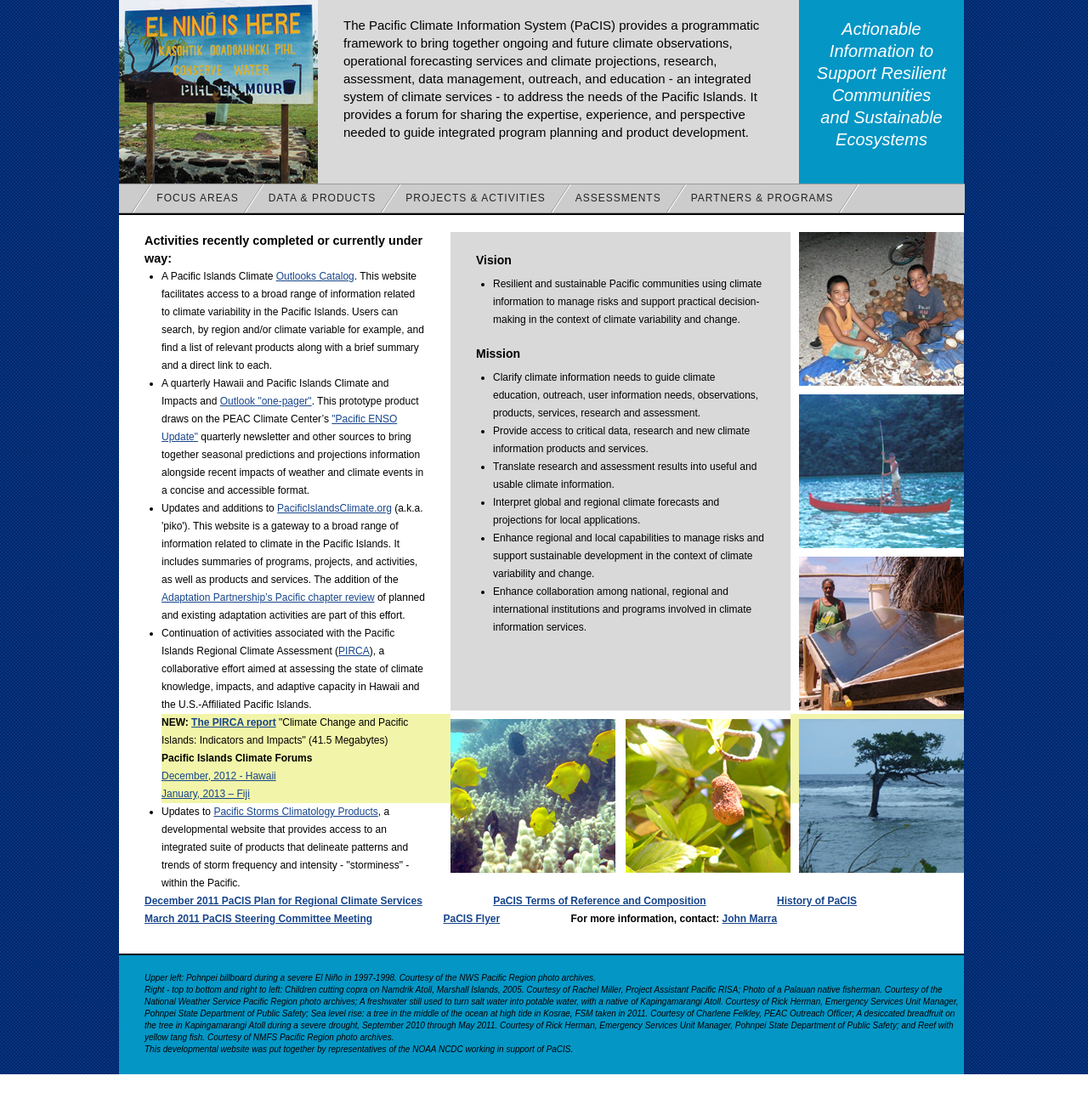
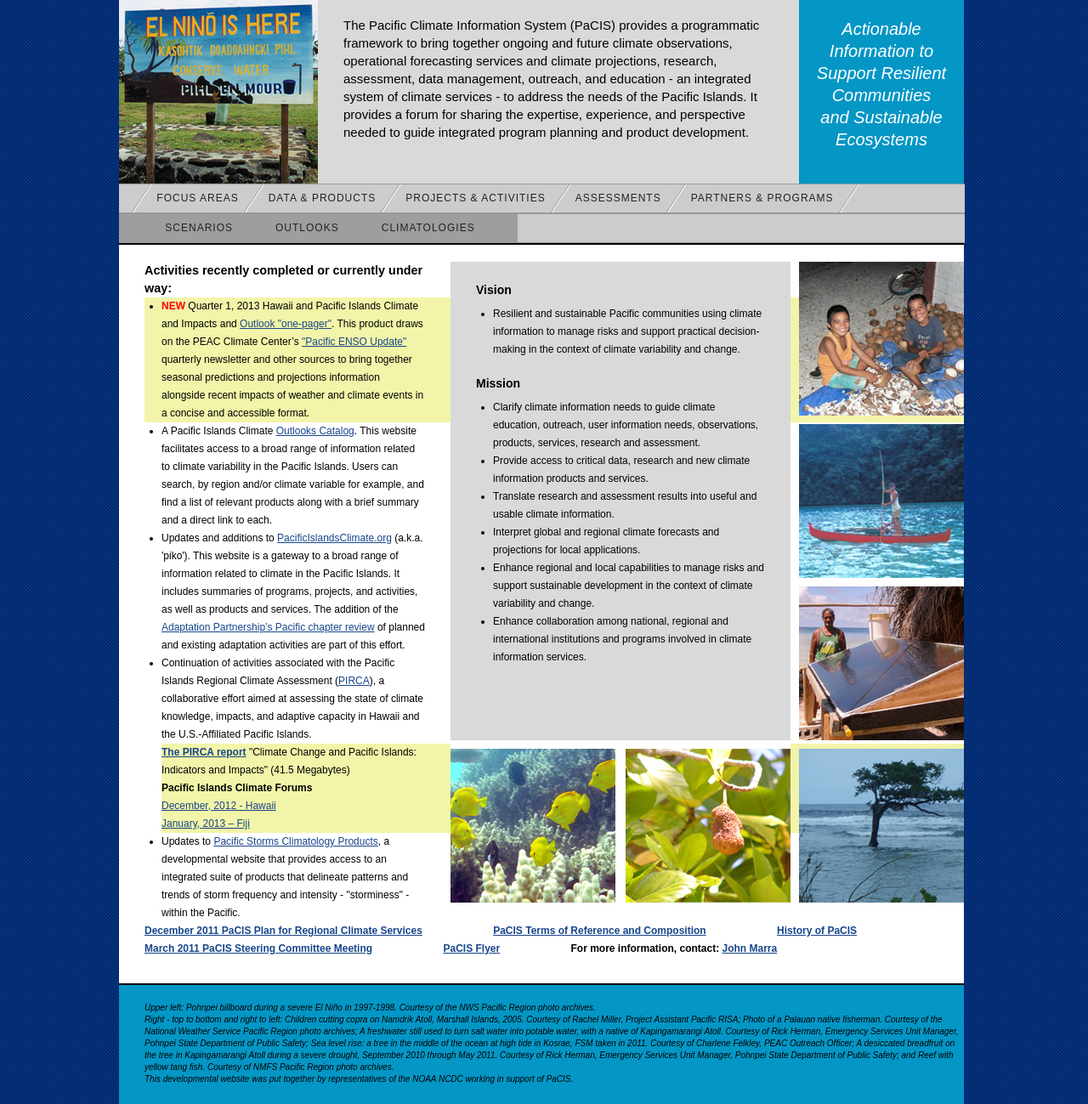
Before and after one commit to ideaesb/pacis-home, a PHP site: page /index.html in a window 1280 px wide. Shown: the part 301-1600 px from the top of the page at 85% size. Before the commit the page ends 1565 px from the top, so only its background shows below. Run offline with PHP 8.4, Linux system fonts and the light colour scheme; grey boxes are pictures that could not be loaded.

Commit message:
outlooks one-pager, new menus

```diff
--- a/css/home.css
+++ b/css/home.css
@@ -181,13 +181,19 @@ li {
 	#nav a {
 		float: left;
 		display: block;
-		padding: 6px 30px 6px 5px;
 		text-decoration: none;
 		font-size: 12px;
 		text-transform:uppercase;
 		color: #222;
+		letter-spacing:1px;
+		}
+   #nav #fslash a {
+		padding: 6px 30px 6px 5px;
 		background: #ccc url(../images/nav_slant.gif) no-repeat top right;
-		letter-spacing:1px;
+		}
+   #nav #bslash a {
+		padding: 6px 50px 6px 0px;
+		background: #ccc url(../images/flip_slant.gif) no-repeat top right;
 		}
 
 	#nav #nav-1 a {
--- a/index.html
+++ b/index.html
@@ -29,12 +29,18 @@
 <p>Actionable Information to Support Resilient Communities and Sustainable Ecosystems</p>
 </div>
 <ul id="nav">
-    <li><a href="#" title="ca">&nbsp;</a></li>
-    <li><a href="javascript:alert('Under Construction');" title="ca"><span>Focus Areas</span></a></li>
-    <li><a href="/daps" title="dnp" target="_blank"><span>Data &amp; Products</span></a></li>
-    <li><a href="/pawz" title="paws" target="_blank"><span>Projects &amp; Activities</span></a></li>
-    <li><a href="/asmts" title="asses" target="_blank"><span>Assessments</span></a></li>
-    <li><a href="/orgs" title="progs" target="_blank"><span>Partners &amp; Programs</span></a></li>
+    <li id="fslash"><a href="#" title="ca">&nbsp;</a></li>
+    <li id="fslash"><a href="javascript:alert('Under Construction');" title="ca"><span>Focus Areas</span></a></li>
+    <li id="fslash"><a href="/daps" title="daps" target="_blank"><span>Data &amp; Products</span></a></li>
+    <li id="fslash"><a href="/pawz" title="paws" target="_blank"><span>Projects &amp; Activities</span></a></li>
+    <li id="fslash"><a href="/asmts" title="asses" target="_blank"><span>Assessments</span></a></li>
+    <li id="fslash"><a href="/orgs" title="progs" target="_blank"><span>Partners &amp; Programs</span></a></li>
+  </ul>
+<ul id="nav">
+    <li id="bslash"><a href="#" title="ca">&nbsp;</a></li>
+    <li id="bslash"><a href="/scenarios" title="scenarios"><span>Scenarios</span></a></li>
+    <li id="bslash"><a href="/outlooks" title="outlooks" target="_blank"><span>Outlooks</span></a></li>
+    <li id="bslash"><a href="/climatologies" title="climatologies" target="_blank"><span>Climatologies</span></a></li>
   </ul>
   <div id="content">
 
@@ -77,15 +83,18 @@
 <b><span style="font-size: larger">Activities recently completed or currently under way:</span></b>
 
 <ul>
+<div style="background-color:#F2F5A9;">
+ <li><font color="red"><strong>NEW</strong></font> Quarter 1, 2013 Hawaii and Pacific Islands Climate and Impacts and <a href="docs/Pacific%20Region%20Q1%202013%20Climate%20Impacts%20and%20Outlook%20_FINAL.pdf" target="_blank">Outlook &quot;one-pager&quot;</a>.  This product draws on the PEAC Climate Center’s <a href="http://www.prh.noaa.gov/peac/update.php" target="_blank">&quot;Pacific ENSO Update&quot;</a> quarterly newsletter and other sources to bring together seasonal predictions and projections information alongside recent impacts of weather and climate events in a concise and accessible format.
+ </li>
+ </div>
  <li>A Pacific Islands Climate <a href="/outlooks" target="_blank">Outlooks Catalog</a>. This website facilitates access to a broad range of information related to climate variability in the Pacific Islands.  Users can search, by region and/or climate variable for example, and find a list of relevant products along with a brief summary and a direct link to each.</li>
- <li>A quarterly Hawaii and Pacific Islands Climate and Impacts and <a href="docs/Pacific%20Region%20Quarterly%20Climate%20Impacts%20and%20Outlook%20_Sep%202012%20DRAFT.pdf" target="_blank">Outlook &quot;one-pager&quot;</a>.  This prototype product draws on the PEAC Climate Center’s <a href="http://www.prh.noaa.gov/peac/update.php" target="_blank">&quot;Pacific ENSO Update&quot;</a> quarterly newsletter and other sources to bring together seasonal predictions and projections information alongside recent impacts of weather and climate events in a concise and accessible format.
  <li>Updates and additions to <a href="http://www.pacificislandsclimate.org/" target="_blank">PacificIslandsClimate.org</a> (a.k.a. 'piko'). This website is a gateway to a broad range of information related to climate in the Pacific Islands. It includes summaries of programs, projects, and activities, as well as products and services.  The addition of the <a href="docs/Review%20of%20Current%20and%20Planned%20Adaptation%20for%20Pacific.pdf" title="Review of Current and Planned Adaptation - Pacific" target="_blank">Adaptation Partnership’s Pacific chapter review</a> of planned and existing adaptation activities are part of this effort.</li>
  <li>Continuation of activities associated with the Pacific Islands Regional Climate Assessment (<a href="http://www.pacificrisa.org/cms/index.php?option=com_content&view=article&id=265&Itemid=180" title="Pacific Islands Regional Climate Assessment" target="_blank">PIRCA</a>), a collaborative effort aimed at assessing the state of climate knowledge, impacts, and adaptive capacity in Hawaii and the U.S.-Affiliated Pacific Islands.
  <div style="background-color:#F2F5A9;">
- <b>NEW:  <a href="docs/PIRCA%202012%20Full%20Report.pdf" title="PIRCA Full Report - 41.5 Megabytes" target="_blank">The PIRCA report</a></b> &quot;Climate Change and Pacific Islands: Indicators and Impacts&quot; (41.5 Megabytes)
+ <b><a href="docs/PIRCA%202012%20Full%20Report.pdf" title="PIRCA Full Report - 41.5 Megabytes" target="_blank">The PIRCA report</a></b> &quot;Climate Change and Pacific Islands: Indicators and Impacts&quot; (41.5 Megabytes)
  <br /><b>Pacific Islands Climate Forums</b>
  <br /><a href="docs/Pacific%20Islands%20Climate%20Forum%20Announcement.pdf" title="Pacific Islands Climate Forum Announcement" target="_blank">December, 2012 - Hawaii</a>
- <br /><a href="docs/Updated%20Announcement%20v4.pdf" title="Pacific Islands Climate Services Forum" target="_blank">January, 2013 – Fiji</a>
+ <br /><a href="/picsf" title="Pacific Islands Climate Services Forum" target="_blank">January, 2013 – Fiji</a>
  </div>
 </li>
  <li>Updates to <a href="http://www.pacificstormsclimatology.org/" target="_blank">Pacific Storms Climatology Products</a>, a developmental website that provides access to an integrated suite of products that delineate patterns and trends of storm frequency and intensity - "storminess" - within the Pacific.</li>
```
